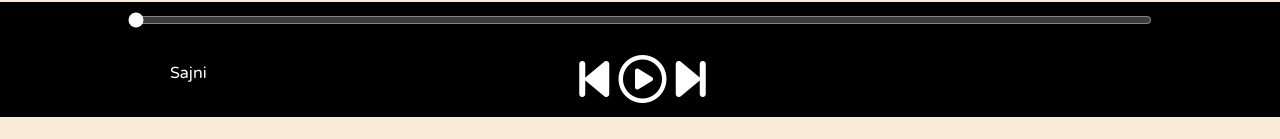
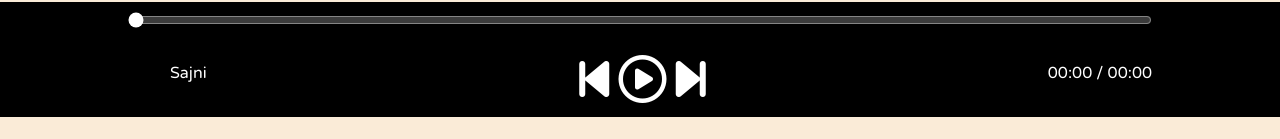
Before and after one commit to DhruvRana2704/Spotify_Player, a plain HTML site: page index.html in a window 1280 px wide. Shown: the part 658-797 px from the top of the page. Drawn offline with Linux system fonts and the light colour scheme.

Commit message:
Update index.html

```diff
--- a/index.html
+++ b/index.html
@@ -145,8 +145,13 @@
             <p ><div class="songbottom"> Sajni</div></p>
 
         </div>
+        <div class="runtime">
+            <span id="current">00</span>:<span id="current1">00</span></span> / <span id="duration">00</span>:<span id="duration1">00</span></span>
+        </div>
+
     </div>
     </div>
+
     <script src="script.js"></script>
 </body>
 </html>
```
